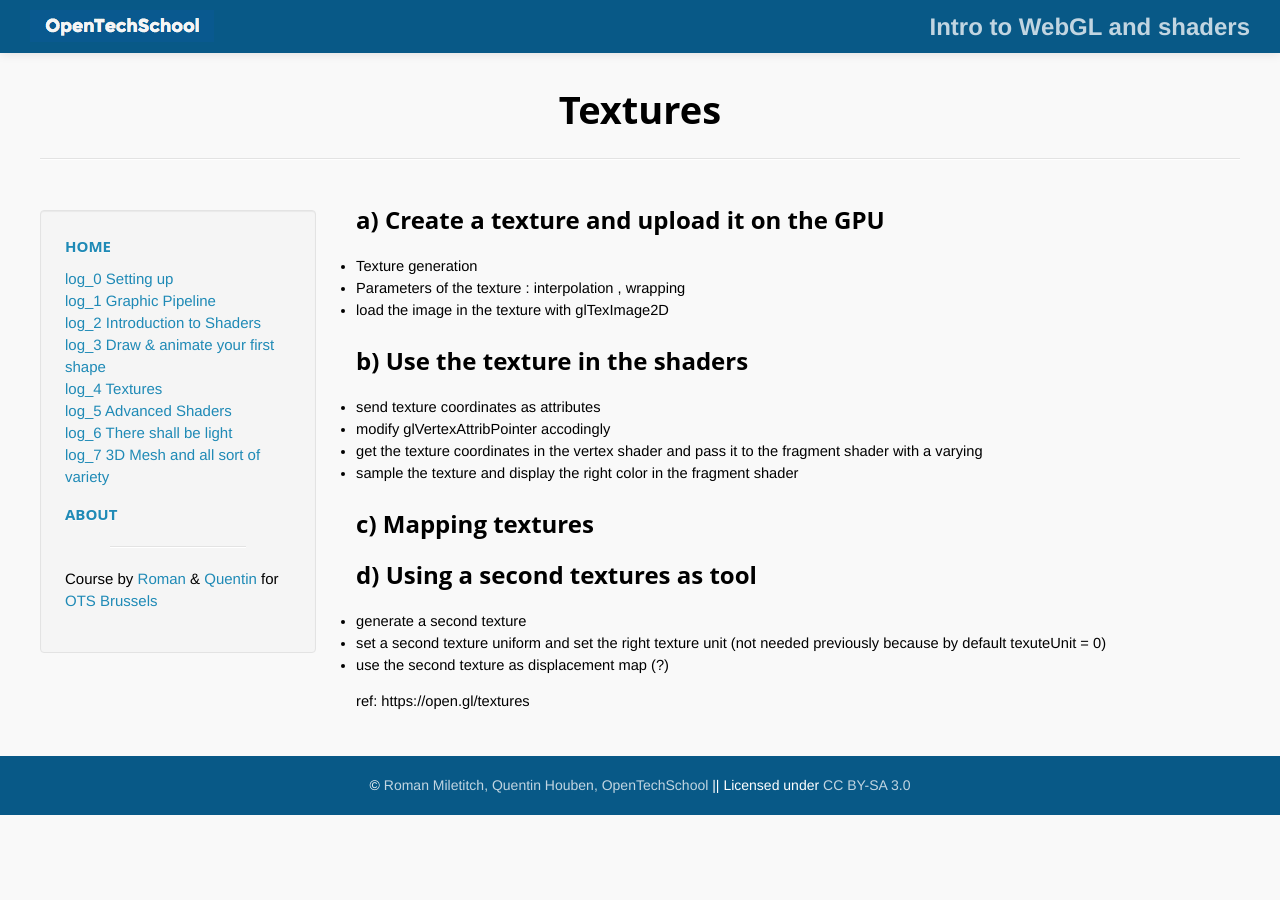
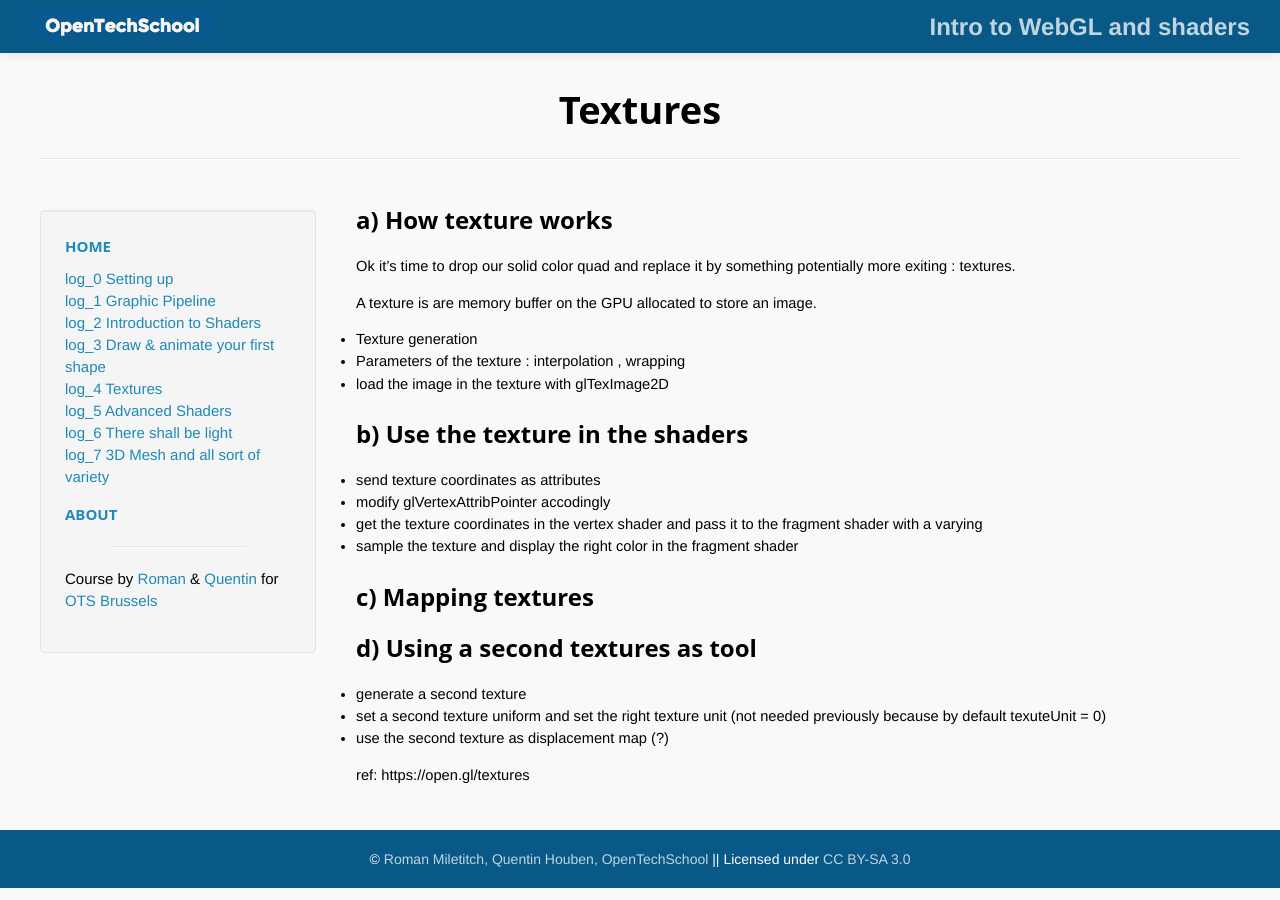
Before and after one commit to OpenTechSchool-Brussels/intro-to-webGL-and-shaders, a Jekyll site: the page built from log4_Textures.md, in a window 1280 px wide. Built offline with Jekyll 4.4.1, drawn with Linux system fonts in a browser that asks for light colours.

Commit message:
update logs

```diff
--- a/log4_Textures.md
+++ b/log4_Textures.md
@@ -6,7 +6,11 @@ num: 4
 ---
 
 
-## a) Create a texture and upload it on the GPU
+## a) How texture works
+
+Ok it's time to drop our solid color quad and replace it by something potentially more exiting : textures.
+
+A texture is are memory buffer on the GPU allocated to store an image.
 
 * Texture generation
 * Parameters of the texture : interpolation , wrapping
```
Also changed, not shown: log1_graphic-pipeline.md (+4 -0 lines), log3_draw-animate-shape.md (+6 -0 lines), assets/webGLTextureDiagram.jpg (added), assets/webGLVBODiagram.jpg (added).
